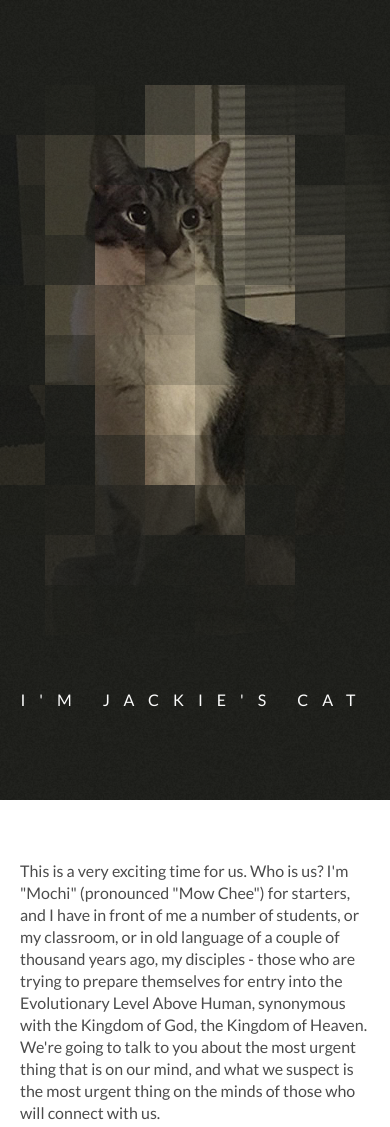
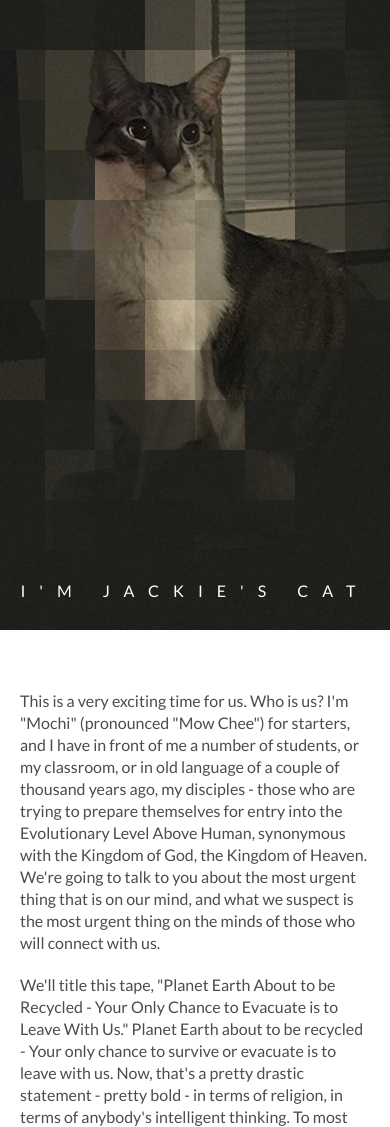
Before and after one commit to jackiescat/jackiescat.us, a website: page src/html/index.html in a window 390 px wide. Shown: the top 1127 px of the page. Drawn offline with nearby package versions, Linux system fonts and the light colour scheme; files that its build step writes are made by us from their sources; files whose address does not match are found by name.

Commit message:
minor responsive fun

```diff
--- a/src/sass/components/_layout.scss
+++ b/src/sass/components/_layout.scss
@@ -19,6 +19,10 @@ section.banner {
     overflow: hidden;
     position: relative;
     padding: 0 20px;
+
+    @media screen and (max-width: 600px) {
+        height: 630px;
+    }
 
     &::after {
         content: '';
--- a/src/sass/components/_title.scss
+++ b/src/sass/components/_title.scss
@@ -6,5 +6,10 @@ section.banner {
         text-align: center;
         width: 100%;
         line-height: 30px;
+        position: relative;
+
+        @media screen and (max-width: 600px) {
+            top: -24px;
+        }
     }
 }
```
